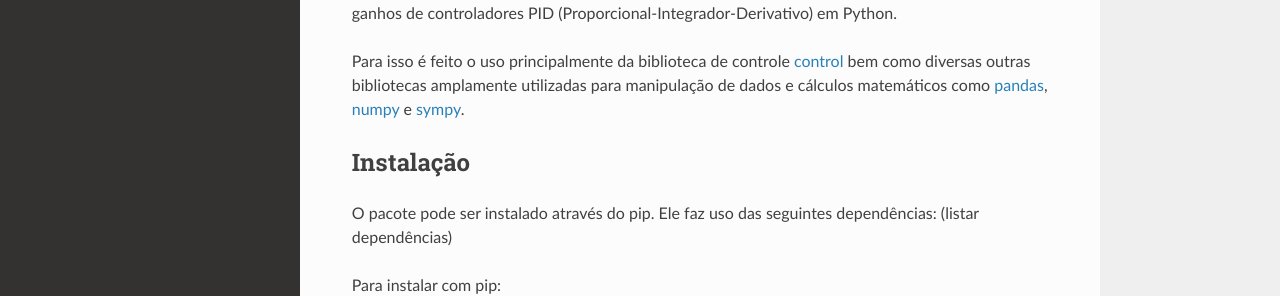
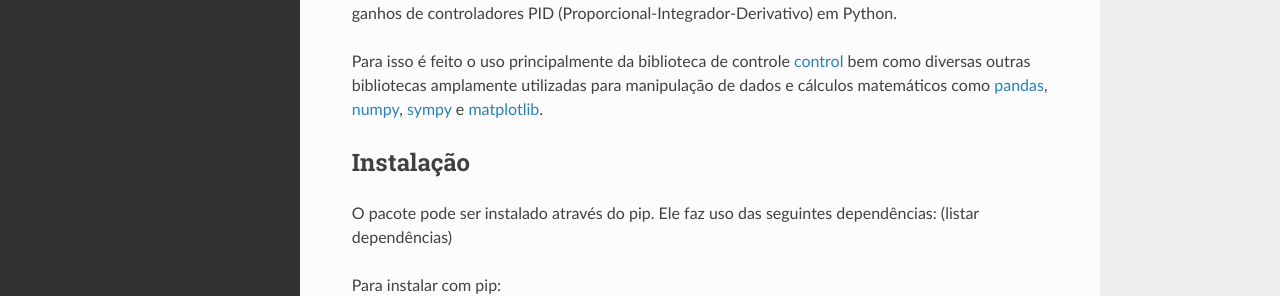
Before and after one commit to luizn22/auto-control-tools, a Sphinx documentation site: the page built from docs/source/about.rst, in a window 1280 px wide. Shown: the part 358-654 px from the top of the page. Built offline with Sphinx 7.4.7 and the Read the Docs theme 2.0.0, drawn with Linux system fonts in a browser that asks for light colours.

Commit message:
add matplotlib to introduction citations

```diff
--- a/docs/source/about.rst
+++ b/docs/source/about.rst
@@ -13,7 +13,7 @@ plantas de sistemas de controle e dos processos de aproximação de ganhos de co
 Para isso é feito o uso principalmente da biblioteca de controle
 `control <https://python-control.readthedocs.io/en/latest/index.html>`_ bem como diversas outras bibliotecas amplamente
 utilizadas para manipulação de dados e cálculos matemáticos como `pandas <https://pandas.pydata.org/docs/index.html>`_,
-`numpy <https://numpy.org/>`_ e `sympy <https://www.sympy.org/pt/index.html>`_.
+`numpy <https://numpy.org/>`_, `sympy <https://www.sympy.org/pt/index.html>`_ e `matplotlib <https://matplotlib.org/>`_.
 
 
 Instalação
```
